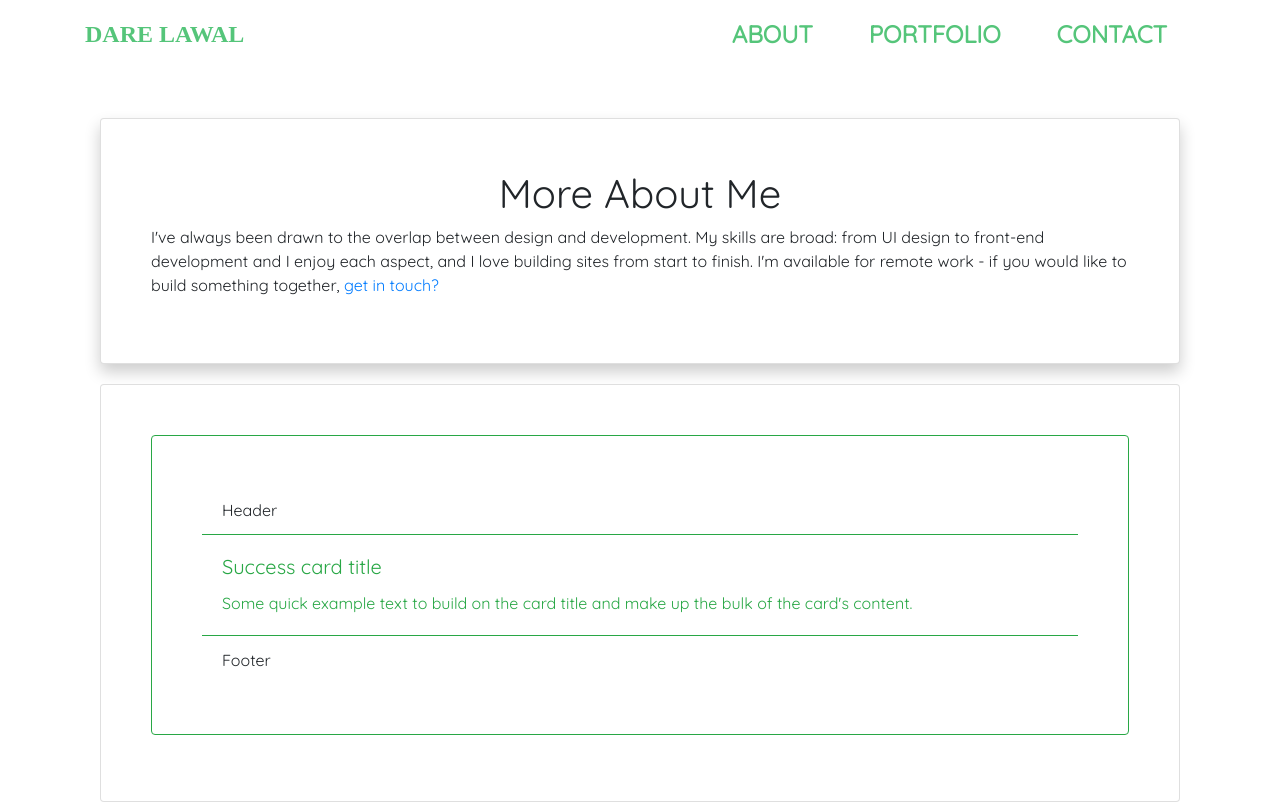
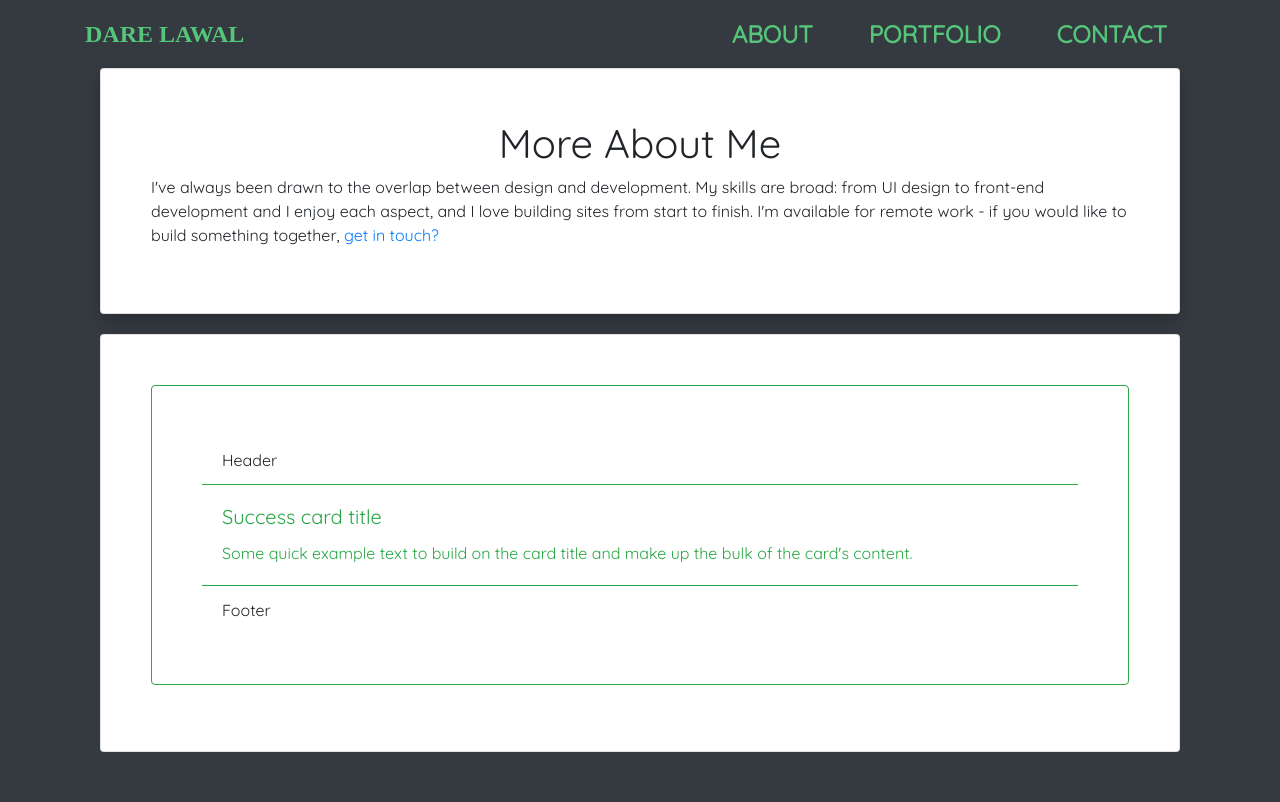
Before and after one commit to lawaldare/new-protfolio, an Angular app: page /about in a window 1280 px wide. Built offline with nearby package versions, Linux system fonts and the light colour scheme; a web font is replaced by a local one.

Commit message:
added background color

```diff
--- a/src/app/components/about/about.component.html
+++ b/src/app/components/about/about.component.html
@@ -2,8 +2,9 @@
   <div class="about card">
     <h1 class="header text-center">More About Me</h1>
     <p class="text">I've always been drawn to the overlap between design and development. My skills are broad: from UI
-      design to front-end development and I enjoy each aspect, and I love building sites from start to finish. I'm available for remote work - if you would like to build something together, <a
-        routerLink="/contact">get in touch?</a></p>
+      design to front-end development and I enjoy each aspect, and I love building sites from start to finish. I'm
+      available for remote work - if you would like to build something together, <a routerLink="/contact">get in
+        touch?</a></p>
 
   </div>
   <div class="work card">
--- a/src/app/components/about/about.component.scss
+++ b/src/app/components/about/about.component.scss
@@ -1,4 +1,4 @@
-.container {
+.container-box {
   display: flex;
   flex-direction: column;
 
--- a/src/db/db.ts
+++ b/src/db/db.ts
@@ -17,8 +17,8 @@ export const db = [
     name: 'Traville',
     imageURL: 'assets/images/traville.jpg',
     stack: 'html',
-    viewLink: 'https://lawaldare.github.io/traville/',
-    repoLink: 'https://github.com/lawaldare/traville'
+    viewLink: 'https://lawaldare.github.io/travelville/',
+    repoLink: 'https://github.com/lawaldare/travelville'
   },
   {
     name: 'Quazzu',
--- a/src/index.html
+++ b/src/index.html
@@ -1,5 +1,6 @@
 <!doctype html>
 <html lang="en">
+
 <head>
   <meta charset="utf-8">
   <title>Portfolio</title>
@@ -9,7 +10,9 @@
   <link href="https://fonts.googleapis.com/css?family=Bungee+Inline&display=swap" rel="stylesheet">
   <link rel="icon" type="image/x-icon" href="favicon.ico">
 </head>
-<body>
+
+<body style="background-color: #343a40;">
   <app-root></app-root>
 </body>
+
 </html>
```
